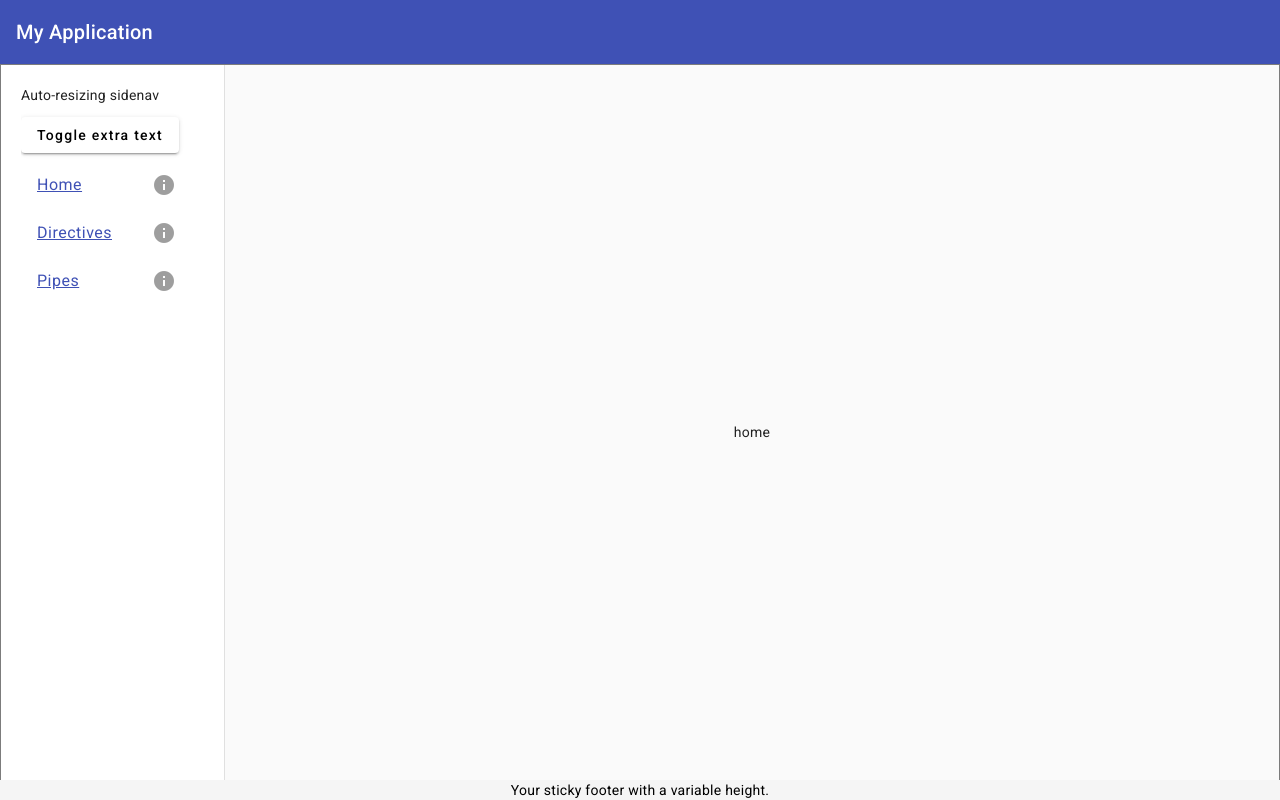
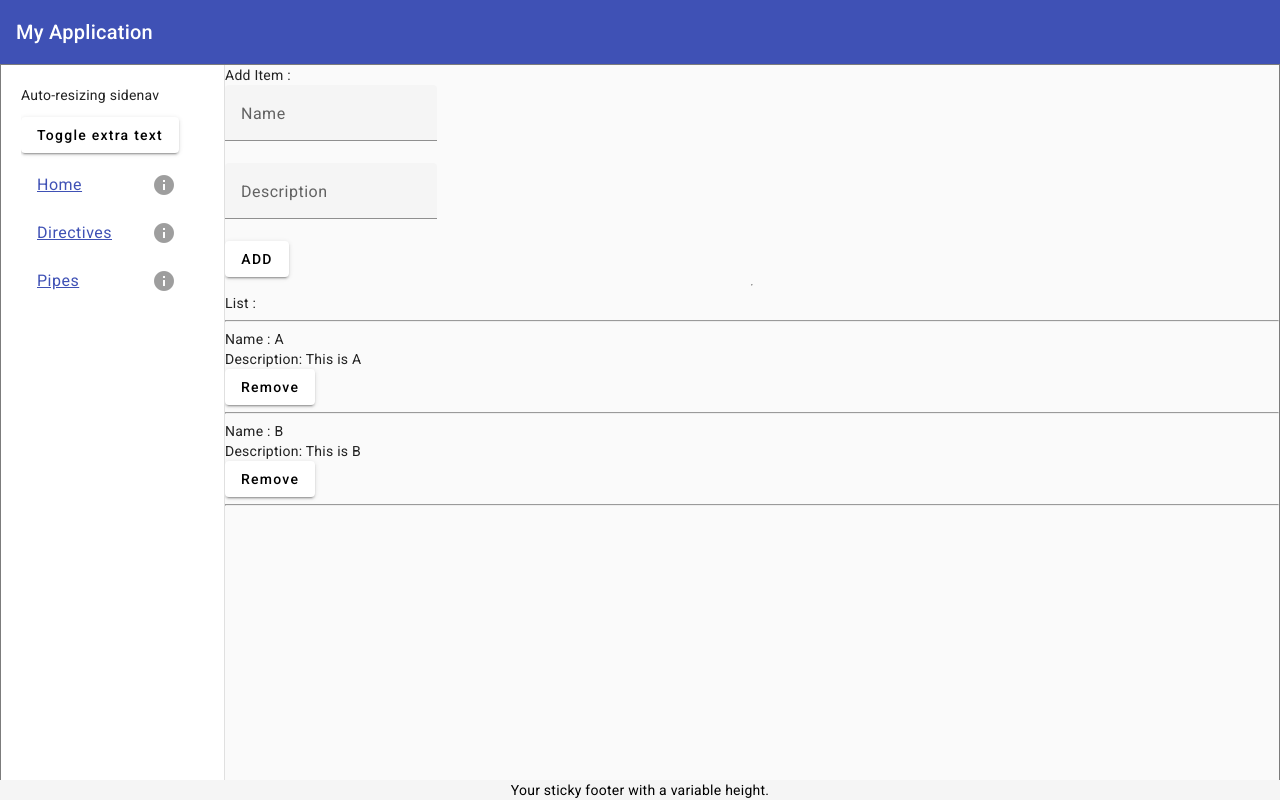
Before and after one commit to ShraddhaShahane/Angular-Demo-App, an Angular app in the folder angularMaterialApp/: page /dashboard/home in a window 1280 px wide. Built offline with nearby package versions, Linux system fonts and the light colour scheme.

Commit message:
component comm

```diff
--- a/angularMaterialApp/src/app/app.module.ts
+++ b/angularMaterialApp/src/app/app.module.ts
@@ -17,6 +17,8 @@ import { PageNotFoundComponent } from './page-not-found/page-not-found.component
 import { CustomAttributeStyleDirective } from './directives/custom-attribute-style.directive';
 import { ShortenPipe } from './pipes/shorten.pipe';
 import { PipeDemoComponent } from './pipe-demo/pipe-demo.component';
+import { NewItemComponent } from './new-item/new-item.component';
+import { ItemComponent } from './item/item.component';
 
 @NgModule({
   declarations: [
@@ -29,7 +31,9 @@ import { PipeDemoComponent } from './pipe-demo/pipe-demo.component';
     PageNotFoundComponent,
     CustomAttributeStyleDirective,
     ShortenPipe,
-    PipeDemoComponent
+    PipeDemoComponent,
+    NewItemComponent,
+    ItemComponent
   ],
   imports: [
     CommonModule,
--- a/angularMaterialApp/src/app/home/home.component.css
+++ b/angularMaterialApp/src/app/home/home.component.css
@@ -0,0 +1,10 @@
+.container{
+    display: flex;
+    flex-direction: column;
+    width: 100%;
+}
+
+.child {
+    width: 100%;
+
+}
--- a/angularMaterialApp/src/app/home/home.component.html
+++ b/angularMaterialApp/src/app/home/home.component.html
@@ -1,4 +1,20 @@
+
+<div class="container">
+    <div class="child">Add Item :
+        <app-new-item (addItem)="onAddItem($event)"></app-new-item>
+    </div>
 
 
+<hr>
 
-<div>home</div>
+<div>
+    List :
+    <hr>
+    <div *ngFor="let eachItem of items" class="child">
+        <app-item [item]="eachItem" (remove)="removeItem($event)"></app-item>
+        <hr>
+    </div>
+</div>
+
+
+</div>
--- a/angularMaterialApp/src/app/home/home.component.ts
+++ b/angularMaterialApp/src/app/home/home.component.ts
@@ -6,6 +6,26 @@ import { Component } from '@angular/core';
   styleUrl: './home.component.css'
 })
 export class HomeComponent {
+  items: any[] = [
+    {
+      name: 'A',
+      description:'This is A'
+    },
+    {
+      name: 'B',
+      description:'This is B'
+    }
+  ];
+
+  removeItem(item: any){
+    console.log(item);
+    this.items = this.items.filter((eachItem) => JSON.stringify(eachItem) !== JSON.stringify(item) )
+  }
+
+  onAddItem(item: any){
+    this.items.push(item);
+
+  }
 
 
 }
--- /dev/null
+++ b/angularMaterialApp/src/app/item/item.component.html
@@ -0,0 +1,7 @@
+<div> Name : {{item.name}}
+</div>
+<div>
+    Description: {{item.description}}
+</div>
+
+<div><button mat-raised-button (click)="onRemove(item)">Remove</button></div>
--- /dev/null
+++ b/angularMaterialApp/src/app/item/item.component.ts
@@ -0,0 +1,16 @@
+import { Component, EventEmitter, Input, Output } from '@angular/core';
+
+@Component({
+  selector: 'app-item',
+  templateUrl: './item.component.html',
+  styleUrl: './item.component.css'
+})
+export class ItemComponent {
+  @Input() item: any;
+  @Output() remove = new EventEmitter();
+
+
+  onRemove(item: any){
+    this.remove.emit(item);
+  }
+}
--- a/angularMaterialApp/src/app/master-container/master-container.component.css
+++ b/angularMaterialApp/src/app/master-container/master-container.component.css
@@ -21,12 +21,9 @@
     border: 1px solid rgba(0, 0, 0, 0.5);
   }
 
-  .example-sidenav-content {
+  /* .example-sidenav-content {
     display: flex;
-    height: 100%;
-    align-items: center;
-    justify-content: center;
-  }
+    } */
 
   .example-sidenav {
     padding: 20px;
--- /dev/null
+++ b/angularMaterialApp/src/app/new-item/new-item.component.html
@@ -0,0 +1,20 @@
+<div>
+    <div [formGroup]="addForm">
+        <div>
+            <mat-form-field class="example-full-width">
+                <mat-label>Name</mat-label>
+                <input type="text" matInput formControlName="name" >
+              </mat-form-field>
+        </div>
+        <div>
+            <mat-form-field class="example-full-width">
+                <mat-label>Description</mat-label>
+                <input type="text" matInput formControlName="description" >
+              </mat-form-field>
+        </div>
+        <div>
+            <button mat-raised-button (click)="add()"> ADD </button>
+        </div>
+
+    </div>
+</div>
--- /dev/null
+++ b/angularMaterialApp/src/app/new-item/new-item.component.ts
@@ -0,0 +1,29 @@
+import { Component, EventEmitter, Output } from '@angular/core';
+import { FormGroup, FormBuilder } from '@angular/forms';
+
+@Component({
+  selector: 'app-new-item',
+  templateUrl: './new-item.component.html',
+  styleUrl: './new-item.component.css'
+})
+export class NewItemComponent {
+  addForm: FormGroup;
+  @Output() addItem = new EventEmitter();
+
+  constructor(private fb: FormBuilder,){
+    this.addForm = this.fb.group({
+      name: [''],
+      description: ['']
+    });
+
+  }
+
+  ngOnInit() {
+
+  }
+
+  add(){
+  let item = this.addForm.value;
+  this.addItem.emit(item);
+  }
+}
```
Also changed, not shown: angularMaterialApp/src/app/item/item.component.css (added), angularMaterialApp/src/app/new-item/new-item.component.css (added), 2 other files (tests, documents, lock files or other folders).
